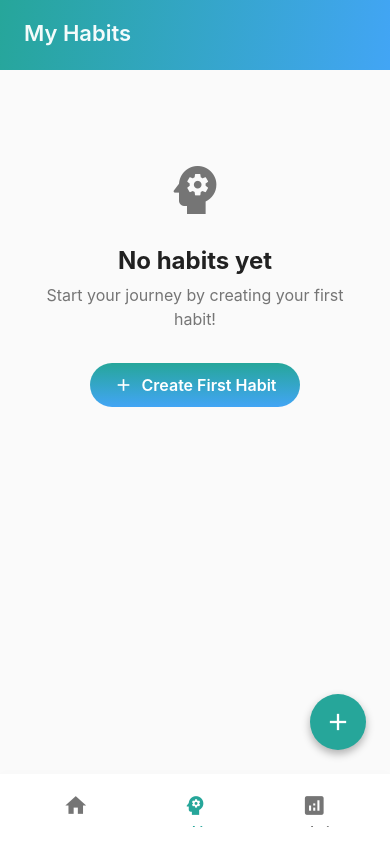
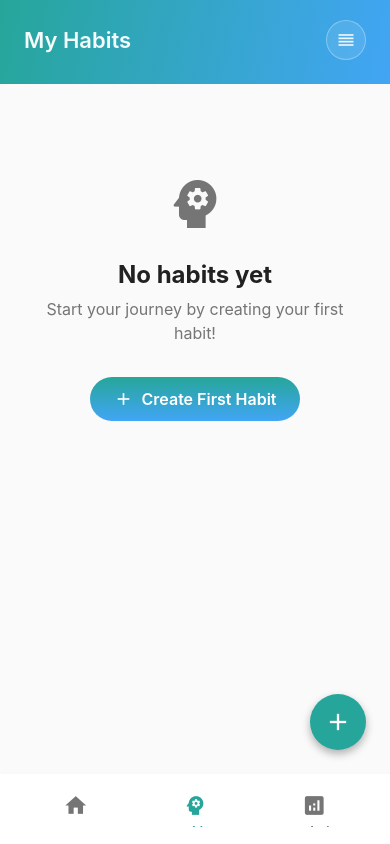
Before and after one commit to ousaro/HabitTracker, a React Native app: screen /Habits in a window 390 px wide. Built offline with nearby package versions, Linux system fonts and the light colour scheme.

Commit message:
fixing chart color

```diff
--- a/package.json
+++ b/package.json
@@ -4,6 +4,7 @@
   "main": "index.ts",
   "scripts": {
     "start": "expo start",
+    "expogo" : "expo start --go",
     "android": "expo start --android",
     "ios": "expo start --ios",
     "web": "expo start --web"
--- a/src/screens/HabitDetailScreen.tsx
+++ b/src/screens/HabitDetailScreen.tsx
@@ -202,7 +202,7 @@ export const HabitDetailScreen: React.FC<HabitDetailScreenProps> = ({ navigation
       {
         name: 'Completed',
         population: completedDays,
-        color: habit.color,
+        color: '#4caf50', // success green
         legendFontColor: theme.colors.text,
         legendFontSize: 14,
       },
@@ -258,7 +258,7 @@ export const HabitDetailScreen: React.FC<HabitDetailScreenProps> = ({ navigation
           />
           <View style={styles.chartStats}>
             <View style={styles.chartStatItem}>
-              <View style={[styles.chartColorDot, { backgroundColor: habit.color }]} />
+              <View style={[styles.chartColorDot, { backgroundColor: '#4caf50' }]} />
               <Text style={[styles.chartStatText, { color: theme.colors.text }]}>
                 Completed: {completedDays} days
               </Text>
--- a/src/screens/HabitsScreen.tsx
+++ b/src/screens/HabitsScreen.tsx
@@ -3,7 +3,7 @@ import {
   View,
   Text,
   StyleSheet,
-  ScrollView,
+  FlatList,
   TouchableOpacity,
   RefreshControl,
   Alert,
@@ -40,6 +40,7 @@ interface HabitListItemProps {
   animationDelay: number;
   drag?: () => void;
   isActive?: boolean;
+  isDragMode: boolean;
 }
 
 const HabitListItem: React.FC<HabitListItemProps> = ({
@@ -51,6 +52,7 @@ const HabitListItem: React.FC<HabitListItemProps> = ({
   animationDelay,
   drag,
   isActive: isDragging,
+  isDragMode,
 }) => {
   const { theme } = useTheme();
   const scale = useSharedValue(1);
@@ -103,14 +105,19 @@ const HabitListItem: React.FC<HabitListItemProps> = ({
             >
         <TouchableOpacity
           onPress={() => onPress(habit)}
-          onLongPress={drag}
-          delayLongPress={300}
+          onLongPress={isDragMode ? drag : undefined}
+          delayLongPress={isDragMode ? 200 : 500}
           activeOpacity={0.7}
           style={styles.habitTouchable}
+          disabled={isDragging}
         >
         <LinearGradient
           colors={habit.isActive ? [habit.color, `${habit.color}CC`] : ['#f1f5f9', '#e2e8f0']}
-          style={styles.habitCard}
+          style={[
+            styles.habitCard,
+            isDragMode && styles.habitCardDragMode,
+            isDragging && styles.habitCardDragging
+          ]}
           start={{ x: 0, y: 0 }}
           end={{ x: 1, y: 1 }}
         >
@@ -153,6 +160,18 @@ const HabitListItem: React.FC<HabitListItemProps> = ({
             </View>
 
             <View style={styles.habitActions}>
+              {isDragMode && (
+                <View style={[
+                  styles.dragHandle,
+                  { backgroundColor: habit.isActive ? 'rgba(255,255,255,0.2)' : `${habit.color}20` }
+                ]}>
+                  <MaterialIcons
+                    name="drag-indicator"
+                    size={16}
+                    color={habit.isActive ? 'rgba(255,255,255,0.7)' : habit.color}
+                  />
+                </View>
+              )}
 
               <TouchableOpacity
                 onPress={(e: any) => {
@@ -224,6 +243,7 @@ export const HabitsScreen: React.FC<{
   const [habits, setHabits] = useState<Habit[]>([]);
   const [refreshing, setRefreshing] = useState(false);
   const [loading, setLoading] = useState(true);
+  const [isDragMode, setIsDragMode] = useState(false);
 
   const loadHabits = async () => {
     try {
@@ -322,8 +342,130 @@ export const HabitsScreen: React.FC<{
       animationDelay={0}
       drag={drag}
       isActive={isActive}
+      isDragMode={isDragMode}
     />
   );
+
+  // Create a single data array with sections
+  const createFlatListData = () => {
+    const data: any[] = [];
+
+    // Add drag mode indicator
+    if (isDragMode) {
+      data.push({ type: 'dragIndicator' });
+    }
+
+    // Add empty state or habits
+    if (habits.length === 0) {
+      data.push({ type: 'emptyState' });
+    } else {
+      // Add active habits section
+      if (activeHabits.length > 0) {
+        data.push({ type: 'sectionHeader', title: `Active Habits (${activeHabits.length})` });
+        data.push({ type: 'activeHabits', habits: activeHabits });
+      }
+
+      // Add inactive habits section
+      if (inactiveHabits.length > 0) {
+        data.push({ type: 'sectionHeader', title: `Paused Habits (${inactiveHabits.length})` });
+        data.push({ type: 'inactiveHabits', habits: inactiveHabits });
+      }
+    }
+
+    return data;
+  };
+
+  const renderFlatListItem = ({ item }: { item: any }) => {
+    switch (item.type) {
+      case 'dragIndicator':
+        return (
+          <View style={[styles.dragModeIndicator, { backgroundColor: theme.colors.primary + '20' }]}>
+            <MaterialIcons name="drag-indicator" size={16} color={theme.colors.primary} />
+            <Text style={[styles.dragModeText, { color: theme.colors.primary }]}>
+              Drag mode active - Long press and drag to reorder - Side scroll
+            </Text>
+          </View>
+        );
+
+      case 'emptyState':
+        return (
+          <View style={styles.emptyState}>
+            <MaterialIcons name="psychology" size={64} color={theme.colors.textSecondary} />
+            <Text style={[styles.emptyStateTitle, { color: theme.colors.text }]}>No habits yet</Text>
+            <Text style={[styles.emptyStateSubtitle, { color: theme.colors.textSecondary }]}>
+              Start your journey by creating your first habit!
+            </Text>
+            <TouchableOpacity onPress={handleAddHabit} style={styles.createFirstButton}>
+              <LinearGradient
+                colors={[theme.colors.primary, theme.colors.secondary]}
+                style={styles.createFirstButtonGradient}
+              >
+                <MaterialIcons name="add" size={20} color="#ffffff" />
+                <Text style={styles.createFirstButtonText}>Create First Habit</Text>
+              </LinearGradient>
+            </TouchableOpacity>
+          </View>
+        );
+
+      case 'sectionHeader':
+        return (
+          <Text style={[styles.sectionTitle, { color: theme.colors.text }]}>
+            {item.title}
+          </Text>
+        );
+
+      case 'activeHabits':
+        return (
+          <DraggableFlatList
+            data={item.habits}
+            onDragEnd={({ data }: { data: Habit[] }) => {
+              const updatedHabits = [...data, ...inactiveHabits];
+              handleDragEnd({ data: updatedHabits });
+            }}
+            keyExtractor={(habit: Habit) => habit.id}
+            renderItem={renderHabitItem}
+            scrollEnabled={false}
+            dragItemOverflow={false}
+            activationDistance={isDragMode ? 0 : 50}
+            dragHitSlop={{ top: 0, bottom: 0, left: 0, right: 0 }}
+            animationConfig={{
+              damping: 20,
+              stiffness: 150,
+              mass: 0.2,
+              restSpeedThreshold: 0.05,
+              restDisplacementThreshold: 0.05,
+            }}
+          />
+        );
+
+      case 'inactiveHabits':
+        return (
+          <DraggableFlatList
+            data={item.habits}
+            onDragEnd={({ data }: { data: Habit[] }) => {
+              const updatedHabits = [...activeHabits, ...data];
+              handleDragEnd({ data: updatedHabits });
+            }}
+            keyExtractor={(habit: Habit) => habit.id}
+            renderItem={renderHabitItem}
+            scrollEnabled={false}
+            dragItemOverflow={false}
+            activationDistance={isDragMode ? 0 : 50}
+            dragHitSlop={{ top: 0, bottom: 0, left: 0, right: 0 }}
+            animationConfig={{
+              damping: 20,
+              stiffness: 150,
+              mass: 0.2,
+              restSpeedThreshold: 0.05,
+              restDisplacementThreshold: 0.05,
+            }}
+          />
+        );
+
+      default:
+        return null;
+    }
+  };
 
   const activeHabits = habits.filter(h => h.isActive);
   const inactiveHabits = habits.filter(h => !h.isActive);
@@ -347,94 +489,32 @@ export const HabitsScreen: React.FC<{
       >
         <View style={styles.headerContent}>
           <Text style={styles.headerTitle}>My Habits</Text>
+          <TouchableOpacity
+            onPress={() => setIsDragMode(!isDragMode)}
+            style={[
+              styles.dragModeButton,
+              { backgroundColor: isDragMode ? 'rgba(255,255,255,0.3)' : 'rgba(255,255,255,0.1)' }
+            ]}
+          >
+            <MaterialIcons
+              name={isDragMode ? 'drag-indicator' : 'reorder'}
+              size={20}
+              color="rgba(255,255,255,0.9)"
+            />
+          </TouchableOpacity>
         </View>
       </LinearGradient>
 
-      <ScrollView
-        style={styles.scrollView}
+      <FlatList
+        data={createFlatListData()}
+        renderItem={renderFlatListItem}
+        keyExtractor={(item, index) => `${item.type}_${index}`}
         contentContainerStyle={styles.scrollContent}
         showsVerticalScrollIndicator={false}
         refreshControl={
           <RefreshControl refreshing={refreshing} onRefresh={onRefresh} />
         }
-      >
-        {habits.length === 0 ? (
-          <View style={styles.emptyState}>
-            <MaterialIcons name="psychology" size={64} color={theme.colors.textSecondary} />
-            <Text style={[styles.emptyStateTitle, { color: theme.colors.text }]}>No habits yet</Text>
-            <Text style={[styles.emptyStateSubtitle, { color: theme.colors.textSecondary }]}>
-              Start your journey by creating your first habit!
-            </Text>
-            <TouchableOpacity onPress={handleAddHabit} style={styles.createFirstButton}>
-              <LinearGradient
-                colors={[theme.colors.primary, theme.colors.secondary]}
-                style={styles.createFirstButtonGradient}
-              >
-                <MaterialIcons name="add" size={20} color="#ffffff" />
-                <Text style={styles.createFirstButtonText}>Create First Habit</Text>
-              </LinearGradient>
-            </TouchableOpacity>
-          </View>
-        ) : (
-          <>
-            {activeHabits.length > 0 && (
-              <View style={styles.section}>
-                <Text style={[styles.sectionTitle, { color: theme.colors.text }]}>
-                  Active Habits ({activeHabits.length})
-                </Text>
-                <DraggableFlatList
-                  data={activeHabits}
-                  onDragEnd={({ data }: { data: Habit[] }) => {
-                    const updatedHabits = [...data, ...inactiveHabits];
-                    handleDragEnd({ data: updatedHabits });
-                  }}
-                  keyExtractor={(item: Habit) => item.id}
-                  renderItem={renderHabitItem}
-                  scrollEnabled={false}
-                  dragItemOverflow={true}
-                  activationDistance={0}
-                  dragHitSlop={{ top: 0, bottom: 0, left: 0, right: 0 }}
-                  animationConfig={{
-                    damping: 20,
-                    stiffness: 150,
-                    mass: 0.2,
-                    restSpeedThreshold: 0.05,
-                    restDisplacementThreshold: 0.05,
-                  }}
-                />
-              </View>
-            )}
-
-            {inactiveHabits.length > 0 && (
-              <View style={styles.section}>
-                <Text style={[styles.sectionTitle, { color: theme.colors.text }]}>
-                  Paused Habits ({inactiveHabits.length})
-                </Text>
-                <DraggableFlatList
-                  data={inactiveHabits}
-                  onDragEnd={({ data }: { data: Habit[] }) => {
-                    const updatedHabits = [...activeHabits, ...data];
-                    handleDragEnd({ data: updatedHabits });
-                  }}
-                  keyExtractor={(item: Habit) => item.id}
-                  renderItem={renderHabitItem}
-                  scrollEnabled={false}
-                  dragItemOverflow={true}
-                  activationDistance={0}
-                  dragHitSlop={{ top: 0, bottom: 0, left: 0, right: 0 }}
-                  animationConfig={{
-                    damping: 20,
-                    stiffness: 150,
-                    mass: 0.2,
-                    restSpeedThreshold: 0.05,
-                    restDisplacementThreshold: 0.05,
-                  }}
-                />
-              </View>
-            )}
-          </>
-        )}
-      </ScrollView>
+      />
 
       {/* Floating Action Button */}
       <TouchableOpacity
@@ -478,11 +558,32 @@ const styles = StyleSheet.create({
     fontWeight: '600',
     color: 'rgba(255, 255, 255, 0.95)',
   },
-  scrollView: {
-    flex: 1,
+  dragModeButton: {
+    width: 40,
+    height: 40,
+    borderRadius: 20,
+    justifyContent: 'center',
+    alignItems: 'center',
+    borderWidth: 1,
+    borderColor: 'rgba(255,255,255,0.3)',
+  },
+  dragModeIndicator: {
+    flexDirection: 'row',
+    alignItems: 'center',
+    padding: 12,
+    marginBottom: 16,
+    borderRadius: 8,
+    borderWidth: 1,
+    borderColor: 'currentColor',
+  },
+  dragModeText: {
+    fontSize: 14,
+    fontWeight: '500',
+    marginLeft: 8,
   },
   scrollContent: {
     padding: 24,
+    flexGrow: 1,
   },
   section: {
     marginBottom: 32,
@@ -491,6 +592,7 @@ const styles = StyleSheet.create({
     fontSize: 18,
     fontWeight: '600',
     marginBottom: 16,
+    marginTop: 16,
   },
   habitItem: {
     marginBottom: 12,
@@ -509,6 +611,17 @@ const styles = StyleSheet.create({
     },
     shadowOpacity: 0.1,
     shadowRadius: 4,
+  },
+  habitCardDragMode: {
+    borderWidth: 2,
+    borderColor: 'rgba(59, 130, 246, 0.3)',
+    borderStyle: 'dashed',
+  },
+  habitCardDragging: {
+    elevation: 8,
+    shadowOpacity: 0.3,
+    shadowRadius: 8,
+    transform: [{ scale: 1.02 }],
   },
   habitContent: {
     flexDirection: 'row',
@@ -541,6 +654,14 @@ const styles = StyleSheet.create({
   habitActions: {
     flexDirection: 'row',
     gap: 8,
+  },
+  dragHandle: {
+    width: 32,
+    height: 32,
+    borderRadius: 16,
+    justifyContent: 'center',
+    alignItems: 'center',
+    marginRight: 4,
   },
   actionButton: {
     width: 36,
```
